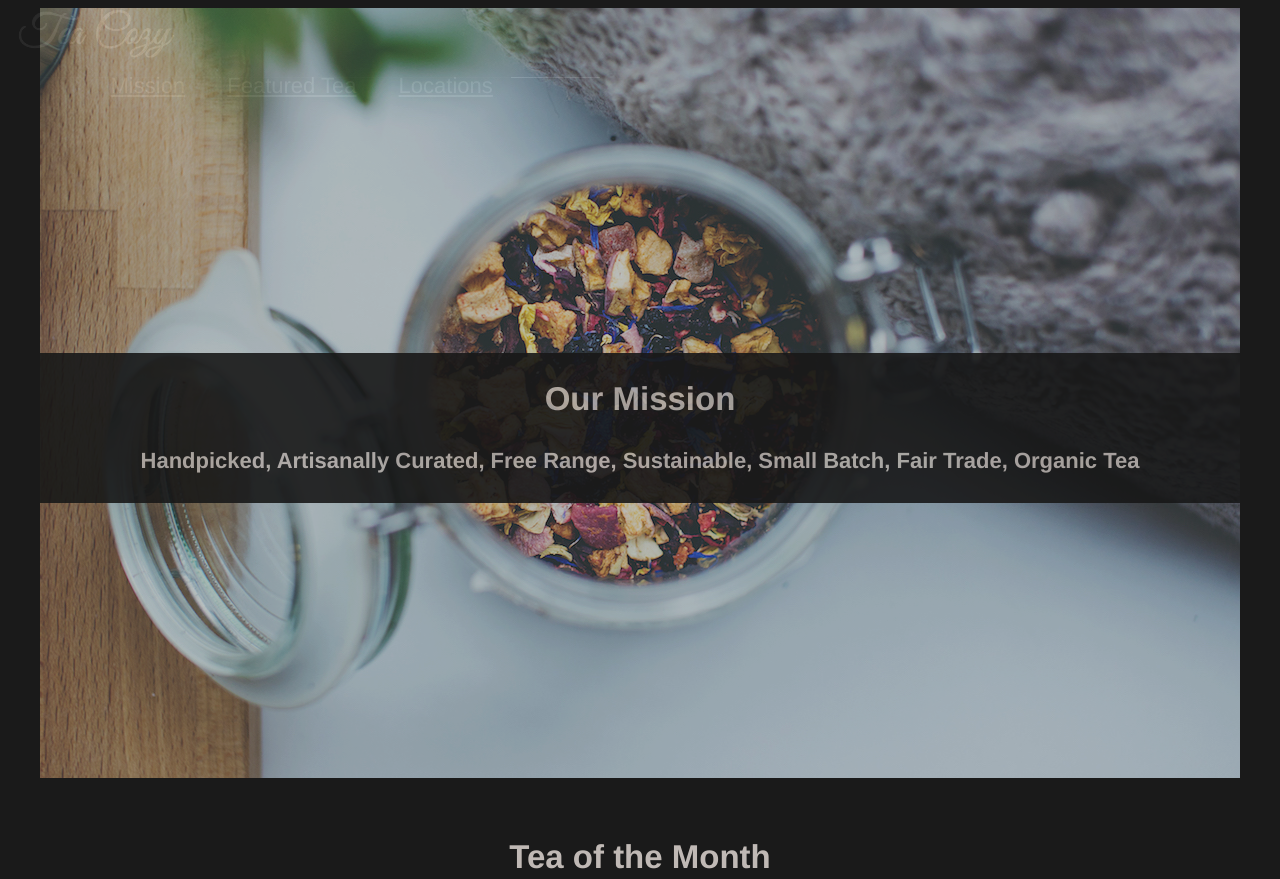
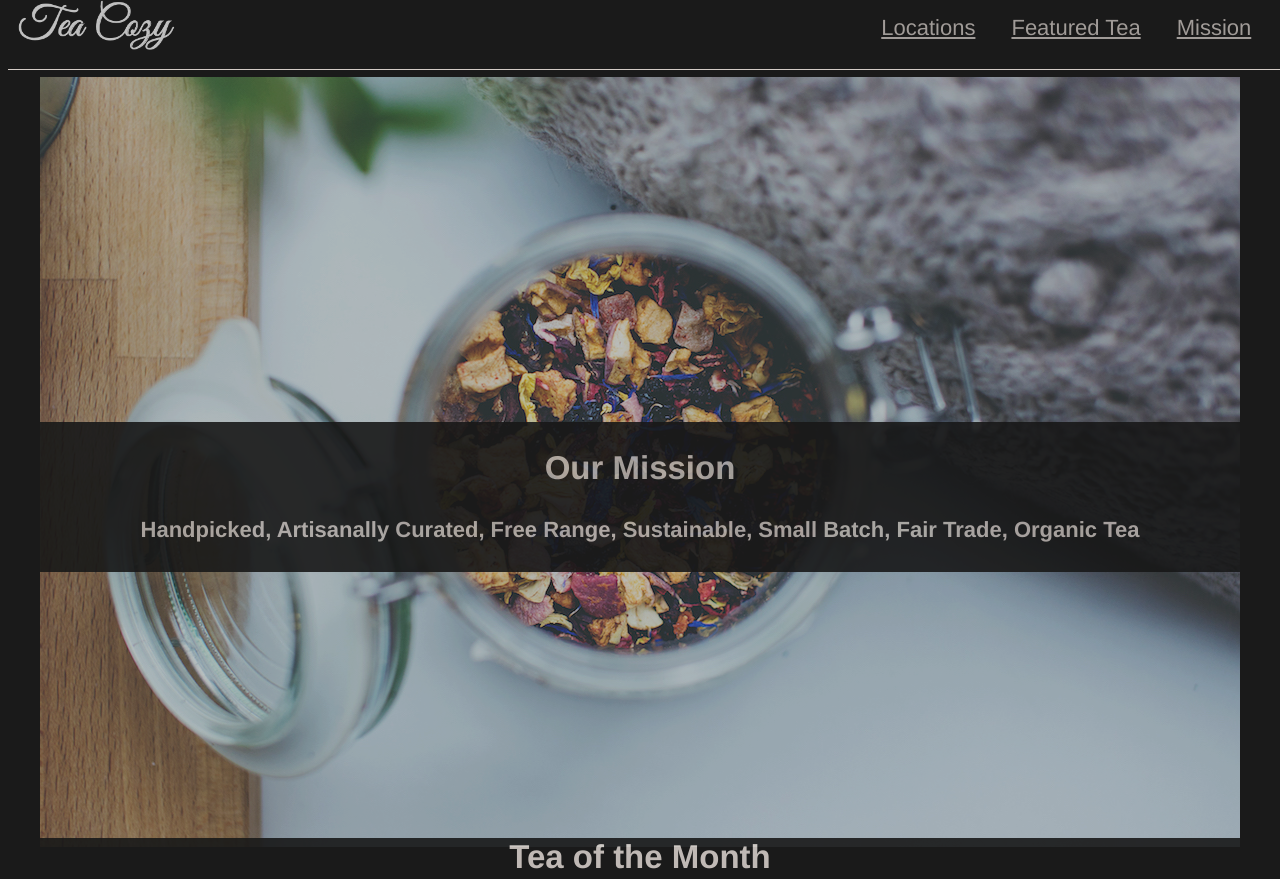
Before and after one commit to Bubbles2016/teacozy, a plain HTML site: page index.html in a window 1280 px wide. Shown: the top 879 px of the page. Drawn offline with Linux system fonts and the light colour scheme.

Commit message:
fix header

```diff
--- a/index.html
+++ b/index.html
@@ -5,6 +5,8 @@
     <title>Tea Cozy Shop</title>
     <link rel="stylesheet" href="./resources/css/style.css" type="text/css">
   </head>
+
+  <body>
     <header>
       <img class="logo" src="./resources/images/logo.png" alt="Tea Cozy logo">
       <nav class="content">
@@ -14,7 +16,6 @@
       </nav>
     </header>
 
-  <body>
     <div class="main1">
       <div id="mission" class="flex container">
         <div class="titles">
--- a/resources/css/style.css
+++ b/resources/css/style.css
@@ -8,10 +8,15 @@
 }
 
 header {
+  top: 0;
   height: 69px;
   border-bottom: 1px solid seashell;
+  background-color: black;
   position: fixed;
+  width: 100%;
+  z-index: 1;
 }
+
 .logo {
   /*display: inline-block;*/
   padding-left: 10px;
@@ -24,12 +29,23 @@ header nav {
   text-align: right;
   display: inline-block;
   margin-top: 15px;
+
   /*border: 1px solid white;*/
 }
 header span {
   display: inline-block;
   padding: 0 18px 0 18px;
+  float: right;
 }
+.body {
+  margin: 0;
+}
+
+.main1 {
+  position: relative;
+  top: 69px;
+}
+
  #mission {
    height: 700px;
    width: 1200px;
```
Lines whose indentation alone changed are shown as unchanged.
